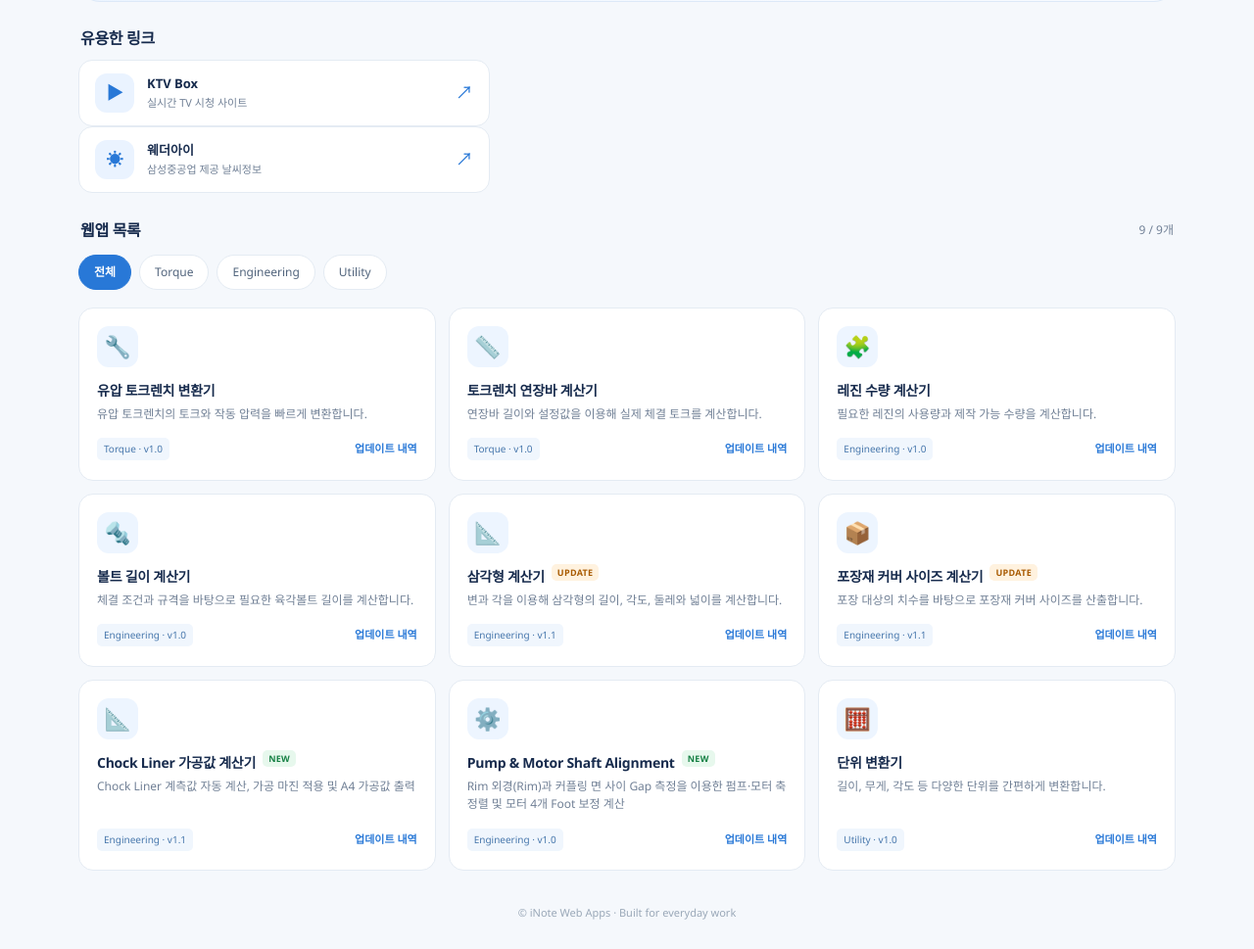
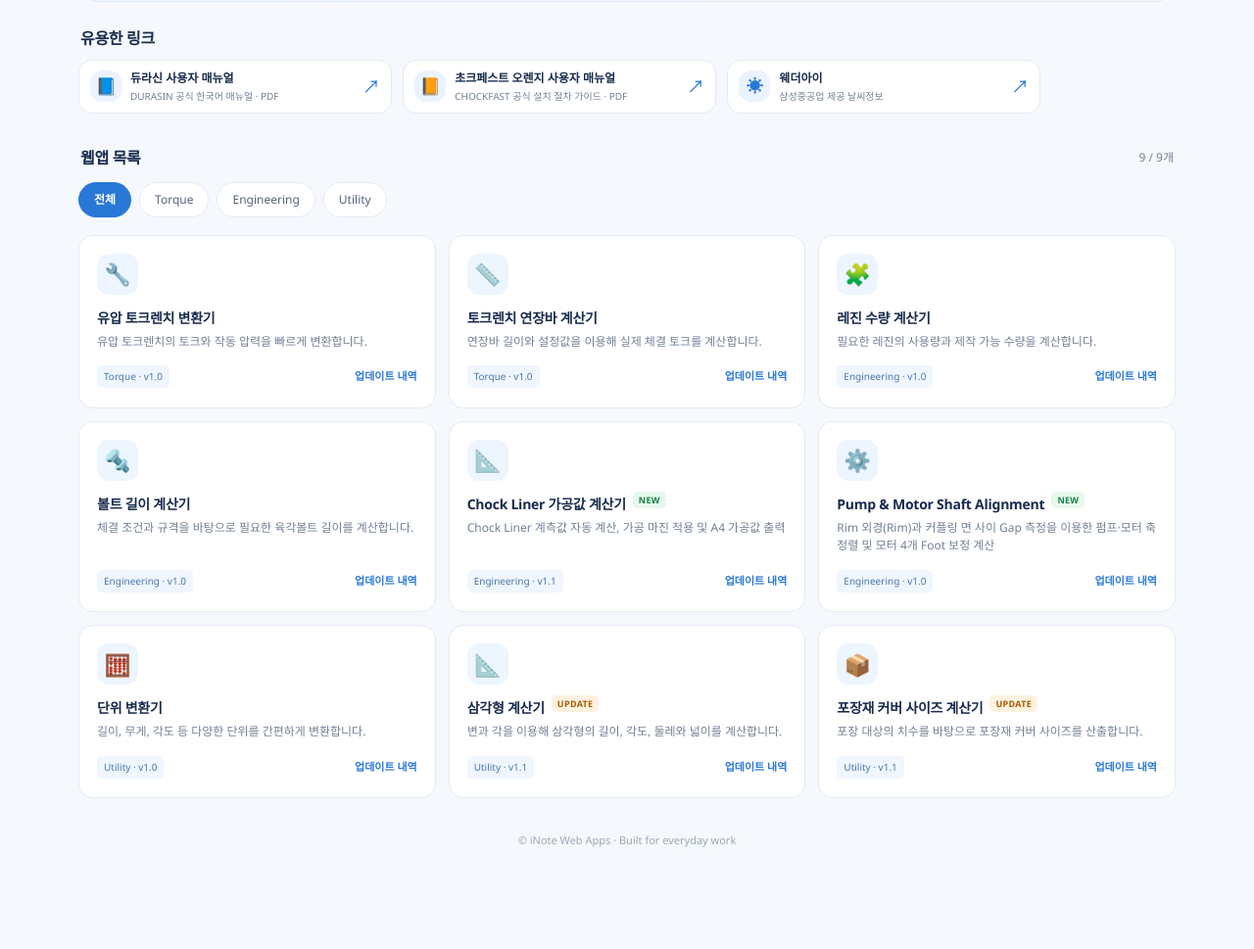
Before and after one commit to ds3402/iNote-WebApps, a website: page index.html in a window 1280 px wide. Shown: the part 304-1273 px from the top of the page at 98% size. After the commit the page ends 1199 px from the top, so only its background shows below. Drawn offline with Linux system fonts and the light colour scheme.

Commit message:
Add files via upload

```diff
--- a/app-history.json
+++ b/app-history.json
@@ -103,7 +103,6 @@
       "date": "2026-11-18",
       "changes": [
         "iNote Web Apps 포털 최초 등록",
-        "주식회사 유현 표기 추가",
         "계측값 자동 계산 및 A4 PDF 출력 기능 제공"
       ]
     }
--- a/apps.json
+++ b/apps.json
@@ -1,5 +1,5 @@
 {
-  "generatedAt": "2026-11-18T14:47:45.025Z",
+  "generatedAt": "2026-11-19T12:16:49.415Z",
   "count": 9,
   "apps": [
     {
@@ -99,76 +99,6 @@
       "file": "bolt_length_calculator.html"
     },
     {
-      "id": "triangle-solver-html",
-      "title": "삼각형 계산기",
-      "description": "변과 각을 이용해 삼각형의 길이, 각도, 둘레와 넓이를 계산합니다.",
-      "category": "Engineering",
-      "icon": "📐",
-      "keywords": "삼각형, 삼각함수, 변, 각도, 넓이",
-      "version": "1.1",
-      "updated": "2026-11-14",
-      "changes": "PNG 저장 기능 제거, 정삼각형 구성도 및 각도·변 표시 정렬 개선, 각도 숫자 표시 제거, 꼭짓점 C 라벨 간격 조정, 구성도 하단 안내 문구 제거, 상단 단위 토글을 별도 행으로 배치",
-      "history": [
-        {
-          "version": "1.1",
-          "date": "2026-11-14",
-          "changes": [
-            "PNG 저장 기능 제거",
-            "정삼각형 구성도 및 각도·변 표시 정렬 개선",
-            "각도 숫자 표시 제거",
-            "꼭짓점 C 라벨 간격 조정",
-            "구성도 하단 안내 문구 제거",
-            "상단 단위 토글을 별도 행으로 배치"
-          ]
-        },
-        {
-          "version": "1.0",
-          "date": "최초 등록",
-          "changes": [
-            "최초 통합 등록"
-          ]
-        }
-      ],
-      "badge": "update",
-      "badgeUntil": "2026-11-28",
-      "url": "App/triangle_solver.html",
-      "file": "triangle_solver.html"
-    },
-    {
-      "id": "pack-cover-calculator-html",
-      "title": "포장재 커버 사이즈 계산기",
-      "description": "포장 대상의 치수를 바탕으로 포장재 커버 사이즈를 산출합니다.",
-      "category": "Engineering",
-      "icon": "📦",
-      "keywords": "포장재, 커버, 사이즈, 치수",
-      "version": "1.1",
-      "updated": "2026-11-14",
-      "changes": "입력 예시를 mm 기준으로 정리, 숫자 천 단위 구분 표시, 추천 치수 탐색 정밀도 개선 및 전체 비율 비교 추천 추가",
-      "history": [
-        {
-          "version": "1.1",
-          "date": "2026-11-14",
-          "changes": [
-            "입력 예시를 mm 기준으로 정리",
-            "숫자 천 단위 구분 표시",
-            "추천 치수 탐색 정밀도 개선",
-            "전체 비율 비교 추천 추가"
-          ]
-        },
-        {
-          "version": "1.0",
-          "date": "2026-11-14",
-          "changes": [
-            "최초 통합 등록"
-          ]
-        }
-      ],
-      "badge": "update",
-      "badgeUntil": "2026-11-28",
-      "url": "App/pack_cover_calculator.html",
-      "file": "pack_cover_calculator.html"
-    },
-    {
       "id": "chock-liner-calculator-html",
       "title": "Chock Liner 가공값 계산기",
       "description": "Chock Liner 계측값 자동 계산, 가공 마진 적용 및 A4 가공값 출력",
@@ -184,7 +114,6 @@
           "date": "2026-11-18",
           "changes": [
             "iNote Web Apps 포털 최초 등록",
-            "주식회사 유현 표기 추가",
             "계측값 자동 계산 및 A4 PDF 출력 기능 제공"
           ]
         }
@@ -245,6 +174,76 @@
       "badgeUntil": "",
       "url": "App/unit_converter.html",
       "file": "unit_converter.html"
+    },
+    {
+      "id": "triangle-solver-html",
+      "title": "삼각형 계산기",
+      "description": "변과 각을 이용해 삼각형의 길이, 각도, 둘레와 넓이를 계산합니다.",
+      "category": "Utility",
+      "icon": "📐",
+      "keywords": "삼각형, 삼각함수, 변, 각도, 넓이",
+      "version": "1.1",
+      "updated": "2026-11-14",
+      "changes": "PNG 저장 기능 제거, 정삼각형 구성도 및 각도·변 표시 정렬 개선, 각도 숫자 표시 제거, 꼭짓점 C 라벨 간격 조정, 구성도 하단 안내 문구 제거, 상단 단위 토글을 별도 행으로 배치",
+      "history": [
+        {
+          "version": "1.1",
+          "date": "2026-11-14",
+          "changes": [
+            "PNG 저장 기능 제거",
+            "정삼각형 구성도 및 각도·변 표시 정렬 개선",
+            "각도 숫자 표시 제거",
+            "꼭짓점 C 라벨 간격 조정",
+            "구성도 하단 안내 문구 제거",
+            "상단 단위 토글을 별도 행으로 배치"
+          ]
+        },
+        {
+          "version": "1.0",
+          "date": "최초 등록",
+          "changes": [
+            "최초 통합 등록"
+          ]
+        }
+      ],
+      "badge": "update",
+      "badgeUntil": "2026-11-28",
+      "url": "App/triangle_solver.html",
+      "file": "triangle_solver.html"
+    },
+    {
+      "id": "pack-cover-calculator-html",
+      "title": "포장재 커버 사이즈 계산기",
+      "description": "포장 대상의 치수를 바탕으로 포장재 커버 사이즈를 산출합니다.",
+      "category": "Utility",
+      "icon": "📦",
+      "keywords": "포장재, 커버, 사이즈, 치수",
+      "version": "1.1",
+      "updated": "2026-11-14",
+      "changes": "입력 예시를 mm 기준으로 정리, 숫자 천 단위 구분 표시, 추천 치수 탐색 정밀도 개선 및 전체 비율 비교 추천 추가",
+      "history": [
+        {
+          "version": "1.1",
+          "date": "2026-11-14",
+          "changes": [
+            "입력 예시를 mm 기준으로 정리",
+            "숫자 천 단위 구분 표시",
+            "추천 치수 탐색 정밀도 개선",
+            "전체 비율 비교 추천 추가"
+          ]
+        },
+        {
+          "version": "1.0",
+          "date": "2026-11-14",
+          "changes": [
+            "최초 통합 등록"
+          ]
+        }
+      ],
+      "badge": "update",
+      "badgeUntil": "2026-11-28",
+      "url": "App/pack_cover_calculator.html",
+      "file": "pack_cover_calculator.html"
     }
   ]
 }
--- a/index.html
+++ b/index.html
@@ -40,14 +40,14 @@
     .search-wrap svg{position:absolute;left:15px;top:50%;transform:translateY(-50%);width:18px;color:#8a9bb0}
     #search{width:100%;height:48px;border:1px solid #dce5ef;border-radius:12px;background:#fff;padding:0 16px 0 44px;font:inherit;font-size:14px;outline:none;box-shadow:0 3px 10px #1c4c7b08}
     #search:focus{border-color:#80b4ed;box-shadow:0 0 0 3px #2878d71a}
-    .useful-links{margin:0 0 24px}
+    .useful-links{margin:0 0 20px}.useful-links .section-head{margin:0 2px 8px}.useful-links{display:block}.useful-links .section-head{display:flex}
     .useful-links .section-head{margin:0 2px 10px}
-    .useful-link-card{display:flex;align-items:center;gap:13px;padding:13px 16px;max-width:420px;min-height:68px;background:#fff;border:1px solid var(--line);border-radius:14px;transition:transform .18s,border-color .18s,box-shadow .18s}
+    .useful-link-card{display:inline-flex;vertical-align:top;align-items:center;gap:9px;padding:9px 11px;width:calc(33.333% - 9px);max-width:320px;min-height:54px;margin:0 7px 7px 0;background:#fff;border:1px solid var(--line);border-radius:14px;transition:transform .18s,border-color .18s,box-shadow .18s}
     .useful-link-card:hover{transform:translateY(-2px);border-color:#a9c9ed;box-shadow:0 7px 18px #204b7610}
-    .useful-link-icon{width:40px;height:40px;flex:0 0 40px;border-radius:12px;display:grid;place-items:center;background:#eaf3ff;color:#2878d7;font-size:17px;font-weight:800}
+    .useful-link-icon{width:32px;height:32px;flex:0 0 32px;border-radius:12px;display:grid;place-items:center;background:#eaf3ff;color:#2878d7;font-size:17px;font-weight:800}
     .useful-link-text{display:flex;flex-direction:column;gap:2px;min-width:0}
-    .useful-link-text strong{font-size:13px}
-    .useful-link-text small{font-size:11px;color:var(--muted)}
+    .useful-link-text strong{font-size:12px}
+    .useful-link-text small{font-size:10px;color:var(--muted)}
     .useful-link-arrow{margin-left:auto;color:var(--blue);font-size:18px}
     :root[data-theme="dark"] .useful-link-card{background:#1b2638;border-color:#34445b}
     :root[data-theme="dark"] .useful-link-icon{background:#263c58;color:#a9cfff}
@@ -120,8 +120,8 @@
     :root[data-theme="dark"] .history-entry{border-left-color:#405775}
     :root[data-theme="dark"] .history-entry:before{box-shadow:0 0 0 3px #263c58}
     :root[data-theme="dark"] .history-entry:last-child{border-left-color:transparent}
-    @media(max-width:800px){.grid{grid-template-columns:repeat(2,minmax(0,1fr))}.top-note{display:none}}
-    @media(max-width:520px){.shell{width:min(100% - 26px,1120px)}.topbar{height:66px}.brand{font-size:18px}.brand-mark{width:38px;height:38px}.hero{padding:23px 19px;border-radius:18px;margin-top:10px}.hero p{font-size:12px}.grid{gap:9px}.card{padding:14px;min-height:145px}.card h3{font-size:13px}.card p{font-size:11px}.app-icon{width:38px;height:38px;font-size:20px}}
+    @media(max-width:800px){.grid{grid-template-columns:repeat(2,minmax(0,1fr))}.top-note{display:none}.useful-link-card{width:calc(50% - 8px)}}
+    @media(max-width:520px){.useful-link-card{width:100%;max-width:none;margin-right:0}.shell{width:min(100% - 26px,1120px)}.topbar{height:66px}.brand{font-size:18px}.brand-mark{width:38px;height:38px}.hero{padding:23px 19px;border-radius:18px;margin-top:10px}.hero p{font-size:12px}.grid{gap:9px}.card{padding:14px;min-height:145px}.card h3{font-size:13px}.card p{font-size:11px}.app-icon{width:38px;height:38px;font-size:20px}}
     @media(max-width:350px){.grid{grid-template-columns:1fr}}
   </style>
 </head>
@@ -151,11 +151,19 @@
       </section>
       <section class="useful-links" aria-labelledby="usefulLinksTitle">
         <div class="section-head"><h2 id="usefulLinksTitle">유용한 링크</h2></div>
-        <a class="useful-link-card" href="https://tv.kbox.uk" target="_blank" rel="noopener noreferrer">
-          <span class="useful-link-icon" aria-hidden="true">▶</span>
+        <a class="useful-link-card" href="https://www.daemmstoff.com/public/docs/DURASIN/manual/DURASIN%20Pourable%20Chocking%20Compound%20-%20Manual%20-%20Korean.pdf" target="_blank" rel="noopener noreferrer">
+          <span class="useful-link-icon" aria-hidden="true">📘</span>
           <span class="useful-link-text">
-            <strong>KTV Box</strong>
-            <small>실시간 TV 시청 사이트</small>
+            <strong>듀라신 사용자 매뉴얼</strong>
+            <small>DURASIN 공식 한국어 매뉴얼 · PDF</small>
+          </span>
+          <span class="useful-link-arrow" aria-hidden="true">↗</span>
+        </a>
+        <a class="useful-link-card" href="https://itwperformancepolymers.com/wp-content/uploads/694A-Basic-Chocking-Procedure.pdf" target="_blank" rel="noopener noreferrer">
+          <span class="useful-link-icon" aria-hidden="true">📙</span>
+          <span class="useful-link-text">
+            <strong>초크페스트 오렌지 사용자 매뉴얼</strong>
+            <small>CHOCKFAST 공식 설치 절차 가이드 · PDF</small>
           </span>
           <span class="useful-link-arrow" aria-hidden="true">↗</span>
         </a>
--- a/package.json
+++ b/package.json
@@ -1,6 +1,6 @@
 {
   "name": "inote-webapps",
-  "version": "1.3.18",
+  "version": "1.3.19",
   "private": true,
   "description": "iNote Web Apps portal and static web applications",
   "scripts": {
--- a/service-worker.js
+++ b/service-worker.js
@@ -1,4 +1,4 @@
-const CACHE_NAME = "inote-webapps-v1.3.18";
+const CACHE_NAME = "inote-webapps-v1.3.19";
 const PRECACHE_URLS = [
   "./",
   "./index.html",
```
Also changed, not shown: App/pack_cover_calculator.html (+1 -1 lines), App/triangle_solver.html (+1 -1 lines), README.md.
